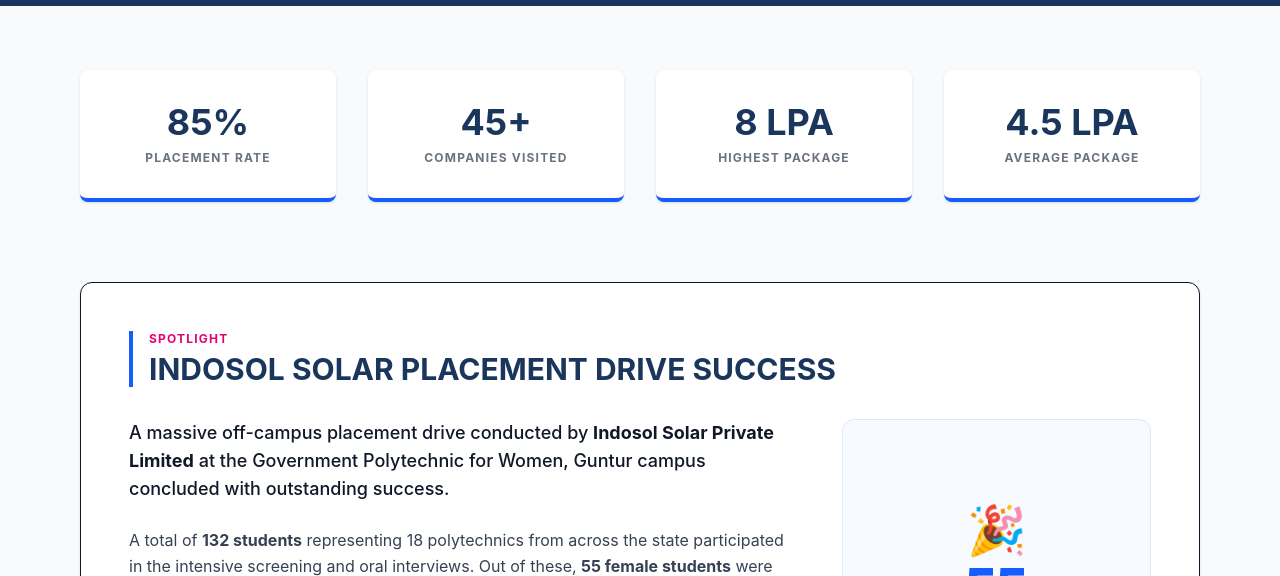
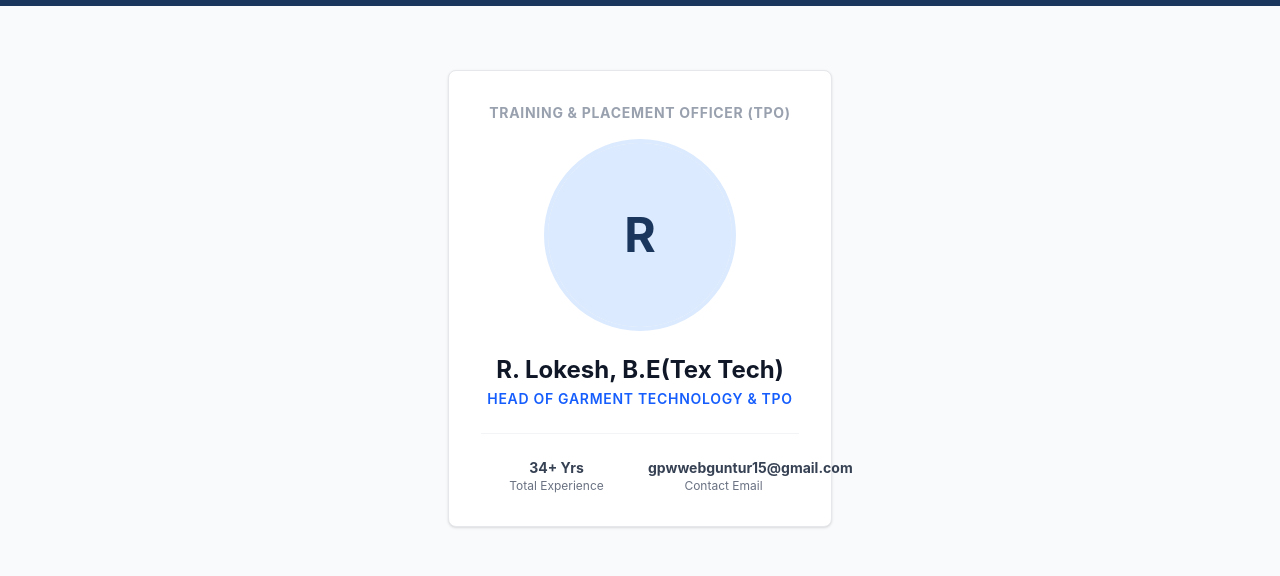
Before and after one commit to gpwwebguntur15-cmd/gpwguntur, a Next.js app: page /placements in a window 1280 px wide. Shown: the part 376-952 px from the top of the page. Built offline with nearby package versions, Linux system fonts and the light colour scheme; no server answers; the database is empty.

Commit message:
Polished placements page with TPO profile details and cleaned up admin panel configurations

```diff
--- a/src/app/admin/page.tsx
+++ b/src/app/admin/page.tsx
@@ -338,14 +338,7 @@
     groupedLecturers[deptId].sort((a, b) => (a.sortOrder || 999) - (b.sortOrder || 999));
   });
 
-  const handleResetLocalStorage = () => {
-    if (confirm("Are you sure you want to clear all sandbox data in local storage? This will restore the default mock directory data.")) {
-      localStorage.removeItem("gpw_lecturers");
-      localStorage.removeItem("gpw_principal");
-      alert("Local sandbox storage cleared! Reloading...");
-      window.location.reload();
-    }
-  };
+
 
   const currentDepts = facultyCategory === "academic" ? academicDepts : administrativeDepts;
 
@@ -401,26 +394,10 @@
           <div>
             <div className="flex items-center gap-4 mb-2">
               <h1 className="text-4xl font-bold text-college-blue uppercase tracking-tight">Admin Dashboard</h1>
-              {supabaseActive ? (
-                <span className="bg-emerald-100 text-emerald-800 text-xs px-3 py-1 rounded-full font-bold uppercase tracking-wider">Supabase Connected</span>
-              ) : (
-                <button
-                  onClick={() => setShowConfigHelp(!showConfigHelp)}
-                  className="bg-amber-100 text-amber-800 hover:bg-amber-200 text-xs px-3 py-1 rounded-full font-bold uppercase tracking-wider transition-colors cursor-pointer"
-                >
-                  ⚠ Sandbox Mode (Click Setup)
-                </button>
-              )}
             </div>
             <p className="text-gray-500 font-medium">Configure principal information, messages, photos, and faculty directories.</p>
           </div>
           <div className="flex gap-4">
-            <button
-              onClick={handleResetLocalStorage}
-              className="bg-gray-100 hover:bg-gray-200 text-gray-700 px-6 py-3 rounded font-bold transition-all text-xs uppercase tracking-wider shadow-sm cursor-pointer"
-            >
-              Reset Sandbox Cache
-            </button>
             <Link href="/" className="bg-college-blue text-white px-6 py-3 rounded font-bold hover:bg-blue-850 transition-all text-xs uppercase tracking-wider shadow-md text-center">
               View Website
             </Link>
--- a/src/app/placements/page.tsx
+++ b/src/app/placements/page.tsx
@@ -1,9 +1,27 @@
 "use client";
 
-import { useState } from "react";
+import { useState, useEffect } from "react";
+import { loadLecturersDb } from "@/lib/storage";
 
 export default function PlacementsPage() {
   const [selectedImg, setSelectedImg] = useState<string | null>(null);
+  const [tpo, setTpo] = useState<any>(null);
+
+  useEffect(() => {
+    async function getTpoDetails() {
+      try {
+        const list = await loadLecturersDb();
+        // The Head of Garment Technology in ADFT department is also the TPO
+        const tpoMember = list.find(l => l.dept === "adft" && l.profession.toLowerCase().includes("head"));
+        if (tpoMember) {
+          setTpo(tpoMember);
+        }
+      } catch (e) {
+        console.error("Failed to load TPO:", e);
+      }
+    }
+    getTpoDetails();
+  }, []);
 
   const stats = [
     { label: "Placement Rate", value: "85%" },
@@ -55,6 +73,46 @@
       </div>
 
       <div className="container mx-auto px-4 md:px-20 py-16">
+
+        {/* TPO Section */}
+        <div className="flex flex-col items-center mb-16">
+          <div className="bg-white p-8 border border-gray-200 shadow-sm rounded-lg flex flex-col items-center max-w-sm w-full text-center hover:shadow-md transition-shadow">
+            <h2 className="text-sm font-bold text-gray-400 mb-4 uppercase tracking-wider">
+              Training & Placement Officer (TPO)
+            </h2>
+            <div className="w-48 h-48 rounded-full overflow-hidden border-4 border-blue-100 mb-6 bg-gray-50 flex items-center justify-center shadow-inner">
+              {tpo?.image ? (
+                <img
+                  src={tpo.image}
+                  alt={tpo.name}
+                  className="w-full h-full object-cover object-top"
+                />
+              ) : (
+                <div className="w-full h-full bg-blue-100 flex items-center justify-center text-college-blue text-5xl font-bold">
+                  {tpo?.name ? tpo.name.charAt(0) : "R"}
+                </div>
+              )}
+            </div>
+            <div>
+              <h3 className="text-2xl font-bold text-gray-900 leading-tight">
+                {tpo?.name || "R. Lokesh, B.E(Tex Tech)"}
+              </h3>
+              <p className="text-blue-600 font-semibold text-sm mt-1 uppercase tracking-wider">
+                Head of Garment Technology & TPO
+              </p>
+            </div>
+            <div className="grid grid-cols-2 gap-4 text-xs w-full mt-6 pt-6 border-t border-gray-100 text-gray-500">
+              <div>
+                <span className="block font-bold text-gray-700 text-sm">34+ Yrs</span>
+                Total Experience
+              </div>
+              <div>
+                <span className="block font-bold text-gray-700 text-sm">gpwwebguntur15@gmail.com</span>
+                Contact Email
+              </div>
+            </div>
+          </div>
+        </div>
 
         {/* Placement Statistics */}
         <div className="grid grid-cols-2 md:grid-cols-4 gap-8 mb-20">
```
